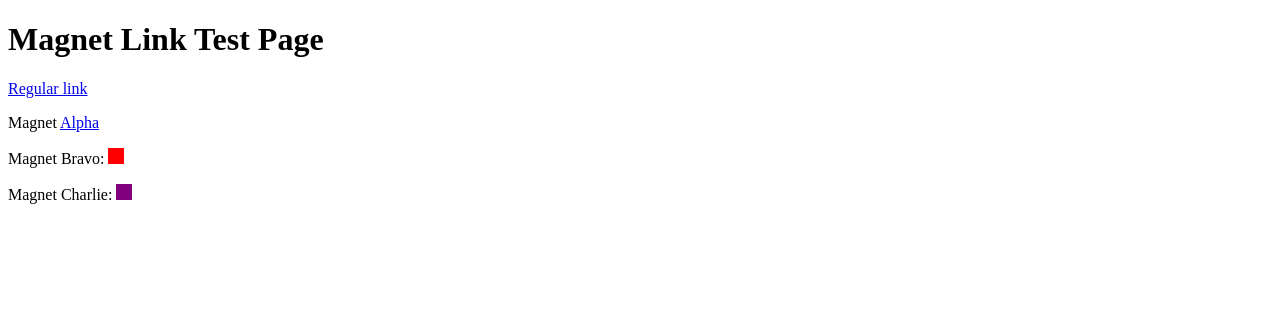
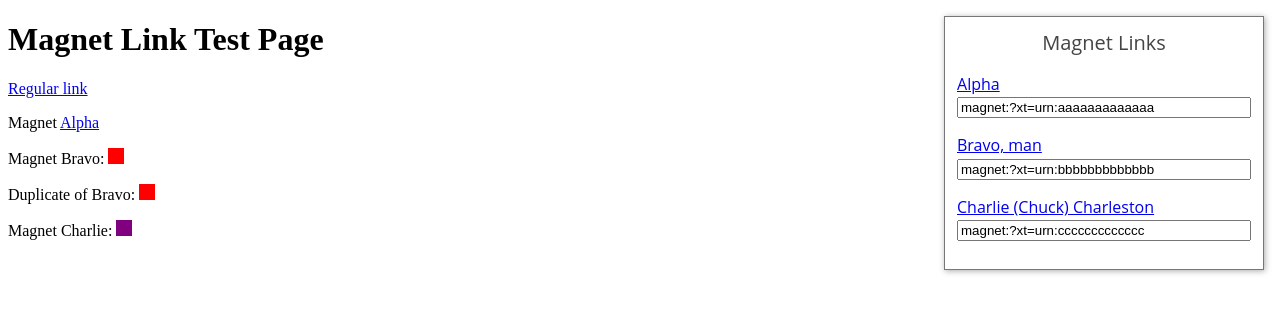
Before and after one commit to patik/user-scripts, a plain HTML site: page magnet-links/demo/index.html in a window 1280 px wide. Drawn offline with Linux system fonts and the light colour scheme.

Commit message:
Magnet links filter out duplicates

```diff
--- a/magnet-links/demo/index.html
+++ b/magnet-links/demo/index.html
@@ -2,8 +2,7 @@
 <html>
 <head>
     <meta charset="utf-8">
-    <meta http-equiv="X-UA-Compatible" content="IE=edge">
-    <title></title>
+    <title>Magnet Link Test Page</title>
     <style>
         .img-link,
         .hidden-text {
@@ -26,7 +25,8 @@
     <p><a href="http://wikipedia.org">Regular link</a></p>
     <p>Magnet <a href="magnet:?xt=urn:aaaaaaaaaaaaa">Alpha</a></p>
     <p>Magnet Bravo: <a href="magnet:?xt=urn:bbbbbbbbbbbbb" class="img-link" title="Bravo, man"></a></p>
+    <p>Duplicate of Bravo: <a href="magnet:?xt=urn:bbbbbbbbbbbbb" class="img-link" title="Bravo, man"></a></p>
     <p>Magnet Charlie: <a href="magnet:?xt=urn:ccccccccccccc" class="hidden-text">Charlie (Chuck) Charleston</a></p>
-    <script src="magnet-links.user.js"></script>
+    <script src="../magnet-links.user.js"></script>
 </body>
 </html>
--- a/magnet-links/magnet-links.user.js
+++ b/magnet-links/magnet-links.user.js
@@ -3,7 +3,7 @@
 // @description    Finds all magnet URLs and displays them prominently
 // @namespace      http://patik.com/code/user-scripts/
 // @include        *
-// @version        1.0.0.20140112
+// @version        1.0.1.20140120
 // ==/UserScript==
 
 (function _magnet_links() {
@@ -47,16 +47,27 @@
          * Add all found anchors to the display
          */
         displayAnchors = function displayAnchors() {
+            var knownURLs = [];
+
             magnetAnchors.forEach(function (magnet) {
-                var listItem = document.createElement('li'),
-                    anchor = document.createElement('a'),
-                    input = document.createElement('input');
+                var listItem, anchor, input;
+
+                // Make sure this URL is unique
+                if (knownURLs.indexOf(magnet.href) !== -1) {
+                    return false;
+                }
+
+                listItem = document.createElement('li');
+                anchor = document.createElement('a');
+                input = document.createElement('input');
 
                 anchor.href = magnet.href;
                 anchor.innerHTML = magnet.innerText || magnet.getAttribute('title') || 'Link';
 
                 input.type = 'url';
                 input.value = magnet.href;
+
+                knownURLs.push(magnet.href);
 
                 // Create list item
                 listItem.appendChild(anchor);
```
